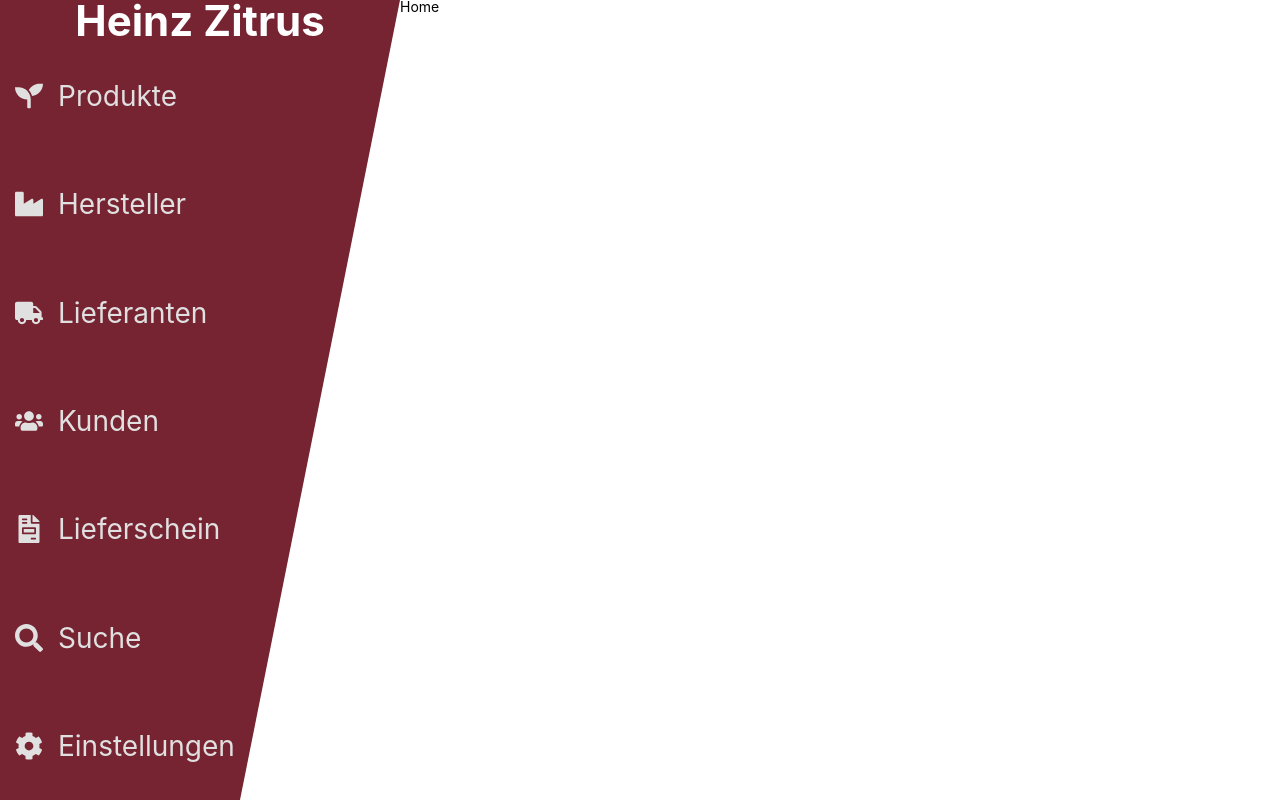
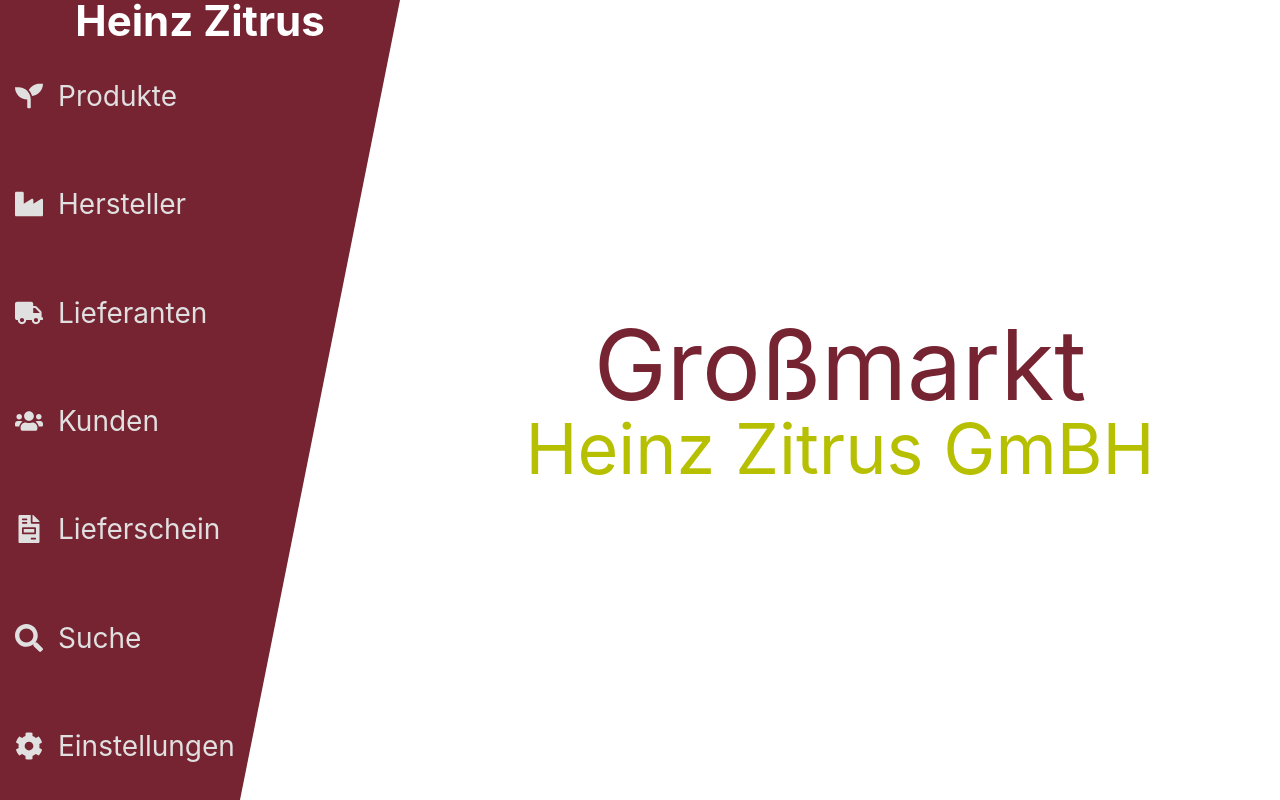
Before and after one commit to NicoVogel/dhbw_swe_store, a React (Create React App) app in the folder dhbw_swe_react/: page /home in a window 1280 px wide. Built offline with nearby package versions, Linux system fonts and the light colour scheme.

Commit message:
style home component

```diff
--- a/dhbw_swe_react/src/app/templates/Home/Home.js
+++ b/dhbw_swe_react/src/app/templates/Home/Home.js
@@ -5,7 +5,8 @@ class Home extends Component {
     render() {
         return (
            <div className='home'>
-                <h2>Home</h2>
+                <h1>Großmarkt</h1>
+                <h2>Heinz Zitrus GmBH</h2>
            </div>
         );
     }
--- a/dhbw_swe_react/src/app/templates/Home/Home.scss
+++ b/dhbw_swe_react/src/app/templates/Home/Home.scss
@@ -1,3 +1,20 @@
+@import '../../../styles/defines';
 .home {
   flex: 1;
+  padding: 50px;
+
+  display: flex;
+  flex-direction: column;
+  align-items: center;
+  justify-content: center;
+
+  h1 {
+    font-size: 7rem;
+    color: $color-main;
+  }
+
+  h2 {
+  font-size: 5rem;
+  color: $color-accent;
+  }
 }
```
